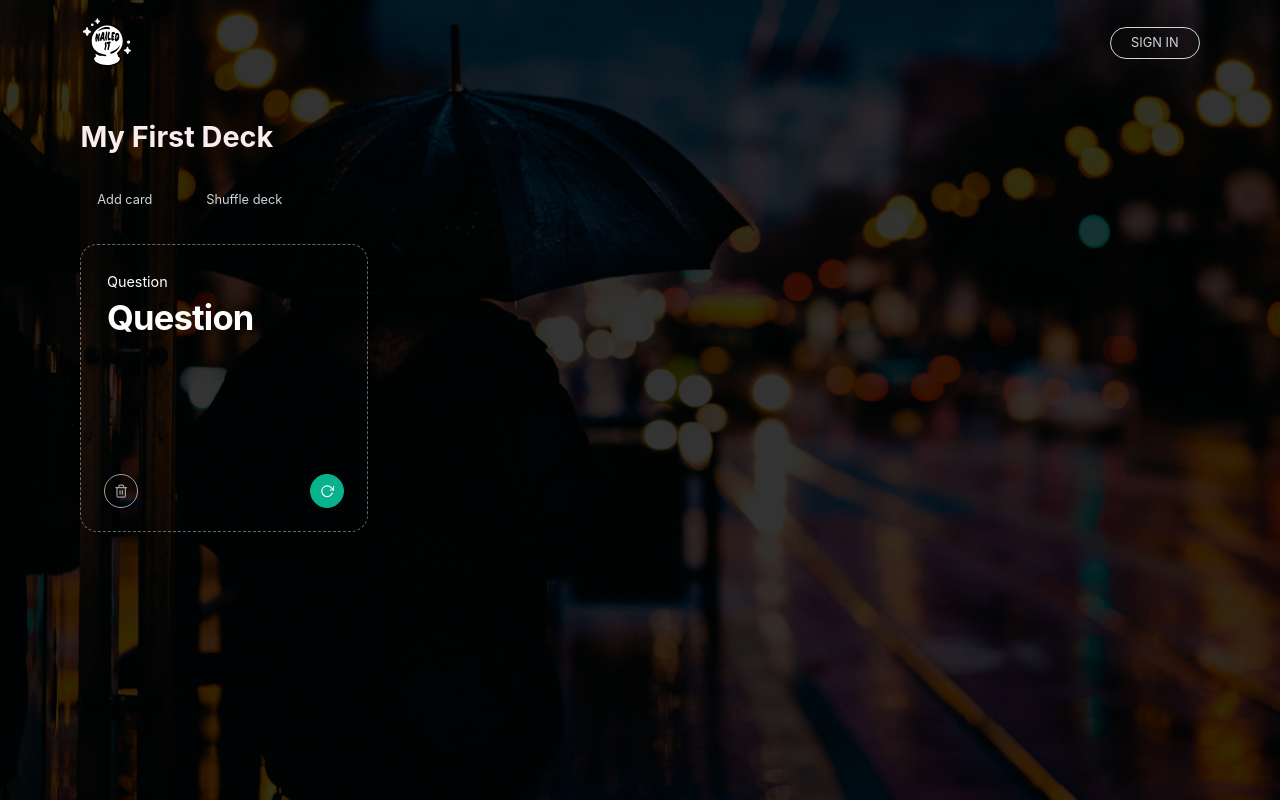
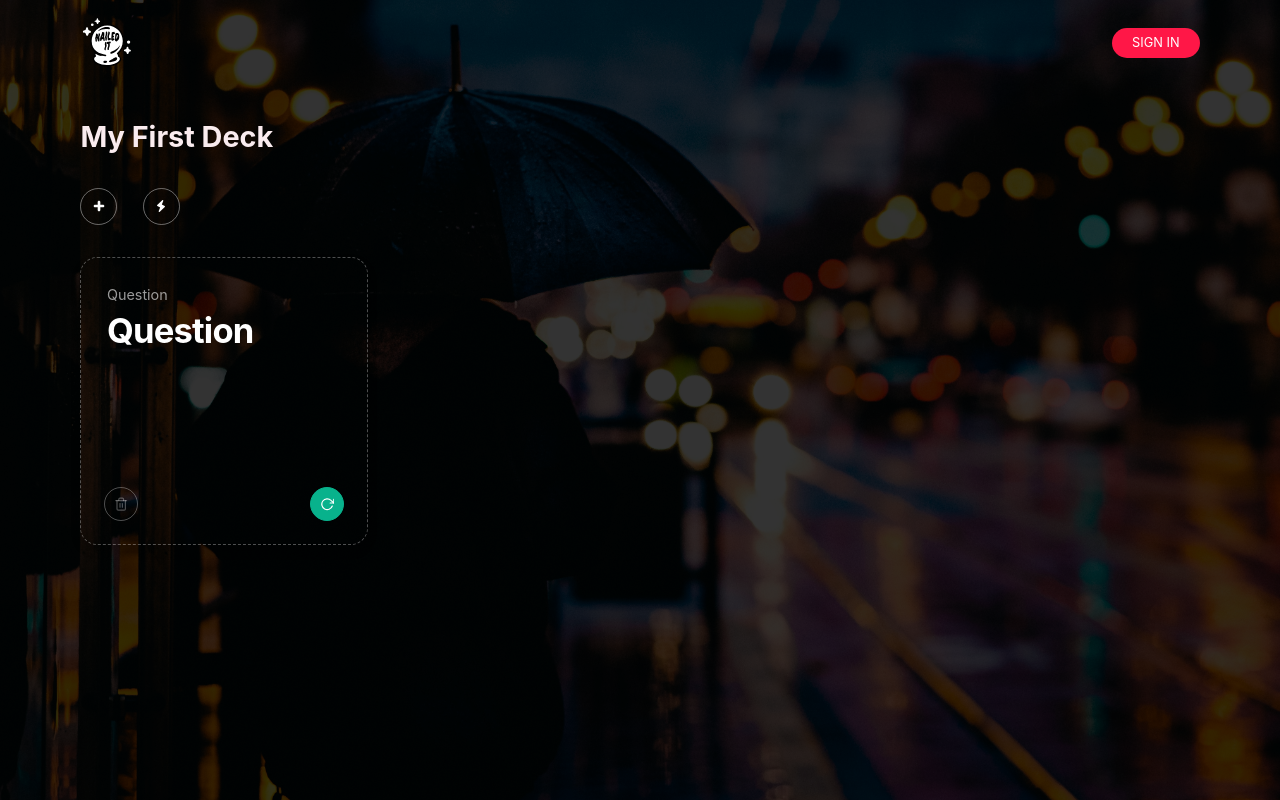
Before and after one commit to evilpaper/nailed-it, a React (Create React App) app: page / in a window 1280 px wide. Built offline with nearby package versions, Linux system fonts and the light colour scheme.

Commit message:
Add a minimal css reset

```diff
--- a/src/components/Card/Card.jsx
+++ b/src/components/Card/Card.jsx
@@ -42,7 +42,7 @@ export default function Card({
         }}
       >
         {" "}
-        <p>Answer</p>
+        <p className="card__header">Answer</p>
         <textarea
           className="card__content card__content--back"
           id="answer"
@@ -68,7 +68,7 @@ export default function Card({
         <button className="card__delete" onClick={onDeleteCard}>
           <FiTrash2 />
         </button>
-        <p className="card__front--header">Question</p>
+        <p className="card__header">Question</p>
         <textarea
           className="card__content"
           id="question"
--- a/src/components/Card/styles.css
+++ b/src/components/Card/styles.css
@@ -6,7 +6,7 @@
 
 .card {
   position: absolute;
-  border: 1px dashed rgba(255, 255, 255, 0.4);
+  border: 1px dashed rgba(255, 255, 255, 0.3);
   border-radius: 6%;
   text-align: center;
   width: 100%;
@@ -47,6 +47,10 @@
   -webkit-appearance: textfield;
 }
 
+.card__header {
+  color: rgba(255, 255, 255, 0.6);
+}
+
 .back,
 .card__content--back {
   background: transparent;
@@ -68,7 +72,8 @@
   margin: 0;
   font-size: 1em;
   color: #a79ea0;
-  border-color: #a79ea0;
+  color: rgba(255, 255, 255, 0.3);
+  border-color: rgba(255, 255, 255, 0.3);
 }
 
 .card__delete:hover {
@@ -78,7 +83,7 @@
 }
 
 .card__delete--back {
-  border-color: rgba(0, 0, 0, 0.5);
+  border-color: rgba(0, 0, 0, 0.2);
   color: #05061a;
 }
 
@@ -128,12 +133,14 @@
   padding: 0.6em;
   margin: 0;
   font-size: 1em;
+  font-weight: 700;
   color: #fefefe;
   background-color: #08b28c;
   border: 1px solid #08b28c;
 }
 
 .card__flip:hover {
-  background-color: white;
-  color: #08b28c;
+  background-color: transparent;
+  color: white;
+  border-color: white;
 }
--- a/src/components/Deck/Deck.jsx
+++ b/src/components/Deck/Deck.jsx
@@ -1,8 +1,9 @@
 import React from "react";
 import Card from "../Card";
 import { animated as a, useTransition } from "react-spring";
-import { FiEdit2 } from "react-icons/fi";
 import { FiPlus } from "react-icons/fi";
+import { TiFlash } from "react-icons/ti";
+import { TiPlus } from "react-icons/ti";
 
 export default function Deck({
   cards,
@@ -66,10 +67,10 @@ export default function Deck({
       />
       <div className="deck__actions-menu">
         <button className="deck__add-card" onClick={onClickAddCard}>
-          Add card
+          <TiPlus />
         </button>
         <button className="deck__shuffle-cards" onClick={onClickShuffleDeck}>
-          Shuffle deck
+          <TiFlash />
         </button>
       </div>
       <div className="deck__card-list">
--- a/src/components/Deck/styles.css
+++ b/src/components/Deck/styles.css
@@ -25,6 +25,7 @@
 .deck__actions-menu {
   display: flex;
   margin-bottom: 1em;
+  padding-left: 1em;
 }
 
 .deck__card-list {
@@ -48,12 +49,17 @@
   font-size: 0.8em;
 }
 
-.deck__add-card {
+.deck__add-card,
+.deck__shuffle-cards {
+  display: flex;
+  justify-content: center;
+  align-items: center;
+  padding: 0.6em;
+  margin: 0;
   font-size: 0.8em;
-  border: none;
+  font-weight: 700;
+  color: #fefefe;
+  font-size: 1em;
+  border-color: rgba(255, 255, 255, 0.4);
+  margin-right: 1.6em;
 }
-
-.deck__shuffle-cards {
-  font-size: 0.8em;
-  border: none;
-}
--- a/src/components/app.css
+++ b/src/components/app.css
@@ -1,3 +1,4 @@
+@import "./reset.css";
 @import "./Deck/styles.css";
 @import "./Card/styles.css";
 
@@ -31,11 +32,6 @@ button {
   color: #ced4d9;
   border-radius: 2em;
   line-height: 2em;
-  margin-left: 1em;
-  padding-left: 1.6em;
-  padding-right: 1.6em;
-  padding-top: 0.2em;
-  padding-bottom: 0.2em;
 }
 
 button:hover {
@@ -66,6 +62,13 @@ h2 {
   text-transform: uppercase;
   line-height: 2em;
   font-size: 0.8em;
+  padding-left: 1.6em;
+  padding-right: 1.6em;
+  padding-top: 0.2em;
+  padding-bottom: 0.2em;
+  background-color: #ff1747;
+  border: none;
+  color: white;
 }
 
 .add-deck {
--- /dev/null
+++ b/src/components/reset.css
@@ -0,0 +1,68 @@
+/* Box sizing rules */
+*,
+*::before,
+*::after {
+  box-sizing: border-box;
+}
+
+/* Remove default padding */
+ul[class],
+ol[class] {
+  padding: 0;
+}
+
+/* Remove default margin */
+body,
+h1,
+h2,
+h3,
+h4,
+p,
+ul[class],
+ol[class],
+li,
+figure,
+figcaption,
+blockquote,
+dl,
+dd {
+  margin: 0;
+}
+
+/* Set core body defaults */
+body {
+  min-height: 100vh;
+  scroll-behavior: smooth;
+  text-rendering: optimizeSpeed;
+  line-height: 1.5;
+}
+
+/* Remove list styles on ul, ol elements with a class attribute */
+ul[class],
+ol[class] {
+  list-style: none;
+}
+
+/* A elements that don't have a class get default styles */
+a:not([class]) {
+  text-decoration-skip-ink: auto;
+}
+
+/* Make images easier to work with */
+img {
+  max-width: 100%;
+  display: block;
+}
+
+/* Natural flow and rhythm in articles by default */
+article > * + * {
+  margin-top: 1em;
+}
+
+/* Inherit fonts for inputs and buttons */
+input,
+button,
+textarea,
+select {
+  font: inherit;
+}
```
Also changed, not shown: src/components/nailed-it-logo-red.svg (added), src/components/nailed-it-logo-white.svg.
